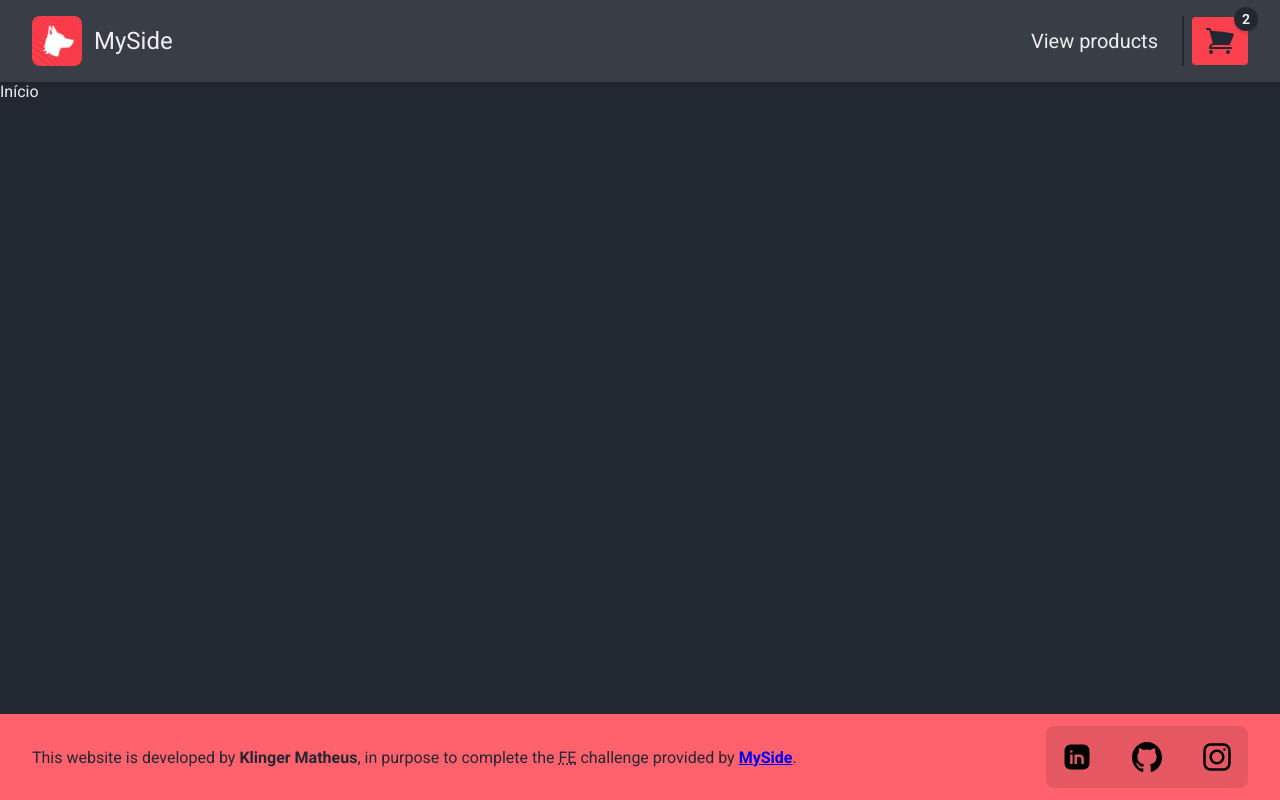
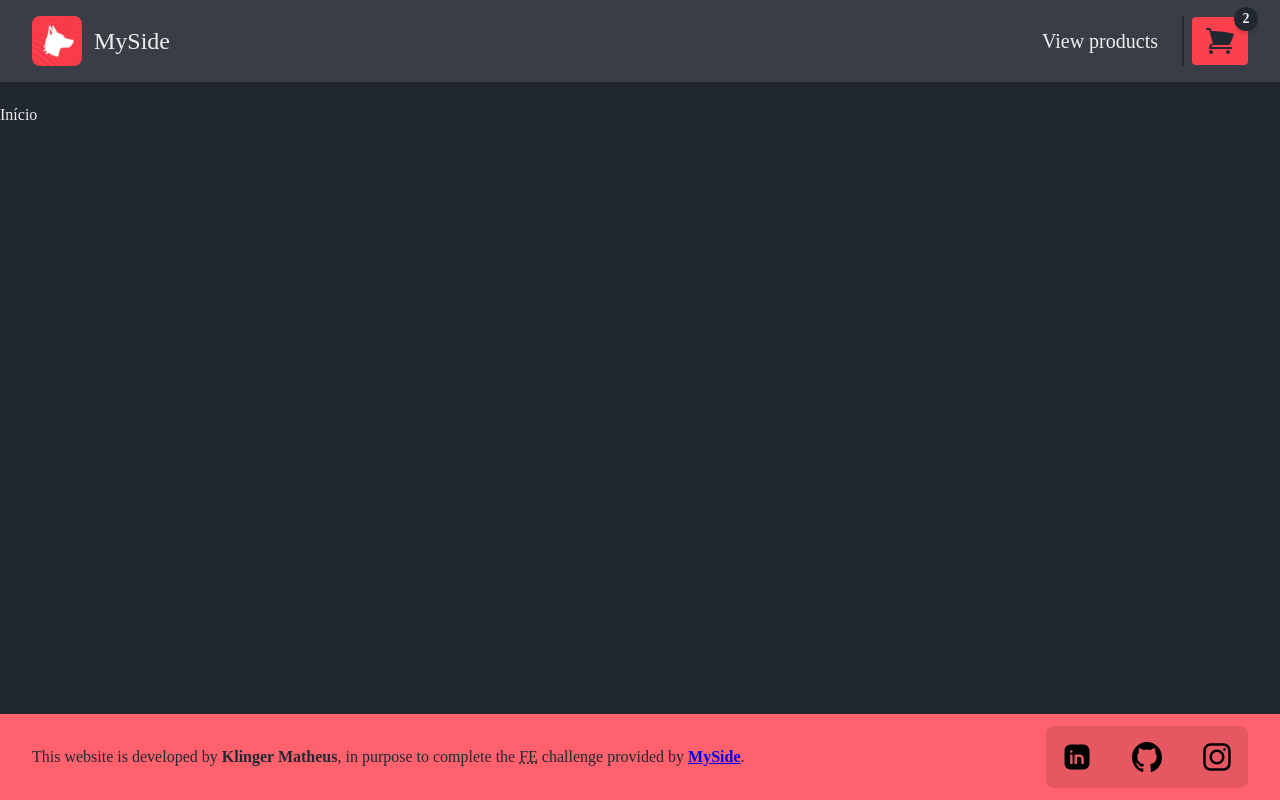
Before and after one commit to KlingerMatheus/MySide-Challenge, a Next.js app: page / in a window 1280 px wide. Built offline with nearby package versions, Linux system fonts and the light colour scheme.

Commit message:
style: atualiza o estilo do `main` das páginas

```diff
--- a/src/app/globals.css
+++ b/src/app/globals.css
@@ -10,10 +10,10 @@
   --default-box-shadow: 0px 3px 3px rgba(0, 0, 0, 0.1);
 
   --default-transition: 150ms ease-in;
+  --soft-transition: 300ms cubic-bezier(0.175, 0.885, 0.32, 1);
 }
 
 body {
-  font-family: "Roboto", sans;
   box-sizing: border-box;
   background-color: var(--primary-color);
   color: var(--primary-text-color);
@@ -23,3 +23,10 @@ body {
   margin: 0;
   padding: 0;
 }
+
+main {
+  width: 100%;
+  margin-block: 24px;
+  max-width: 1440px;
+  place-self: center;
+}
```
